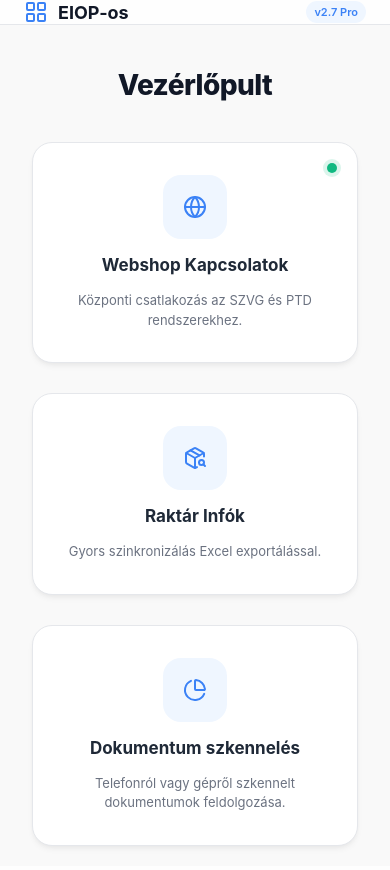
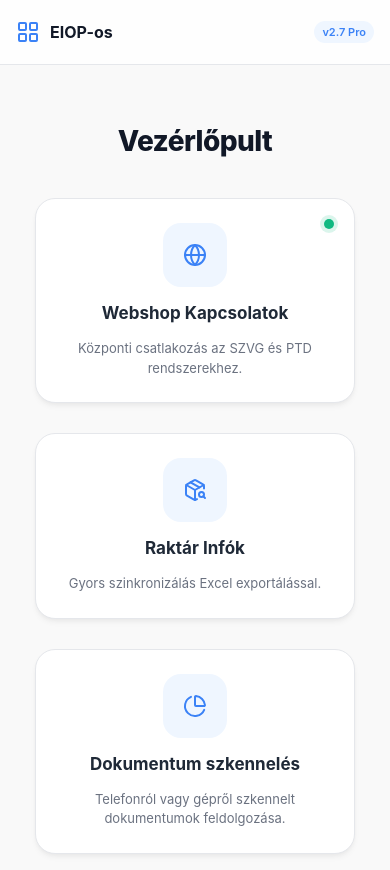
Before and after one commit to ngygbr01/eiop, a Flask app: page / in a window 390 px wide. Before the commit the page ends 849 px from the top, so only its background shows below. Run offline with Flask 3, Linux system fonts and the light colour scheme.

Commit message:
v1 - telefonos nezet

```diff
--- a/templates/index.html
+++ b/templates/index.html
@@ -452,6 +452,25 @@
         .toast-notification.show {
             transform: translateX(-50%) translateY(0);
         }
+
+        /* MOBIL OPTIMALIZÁCIÓ - INDEX */
+        @media (max-width: 768px) {
+            body {
+                overflow-y: auto; /* Engedélyezzük a lefelé görgetést */
+                height: auto;
+                min-height: 100vh;
+            }
+            .app-header { padding: 0 16px; }
+            .app-title { font-size: 16px; }
+
+            #main-container { padding: 16px; justify-content: flex-start; margin-top: 20px; }
+
+            .cards-wrapper { flex-direction: column; width: 100%; align-items: center; }
+            .system-card { width: 100%; max-width: 320px; padding: 24px; box-sizing: border-box; }
+
+            .modal-content { width: 90%; max-width: 400px; } /* Ne lógjon ki a képernyőről */
+            .toast-notification { width: 90%; justify-content: center; }
+        }
     </style>
 </head>
 
```
Also changed, not shown: templates/raktar_info.html (+35 -0 lines).
